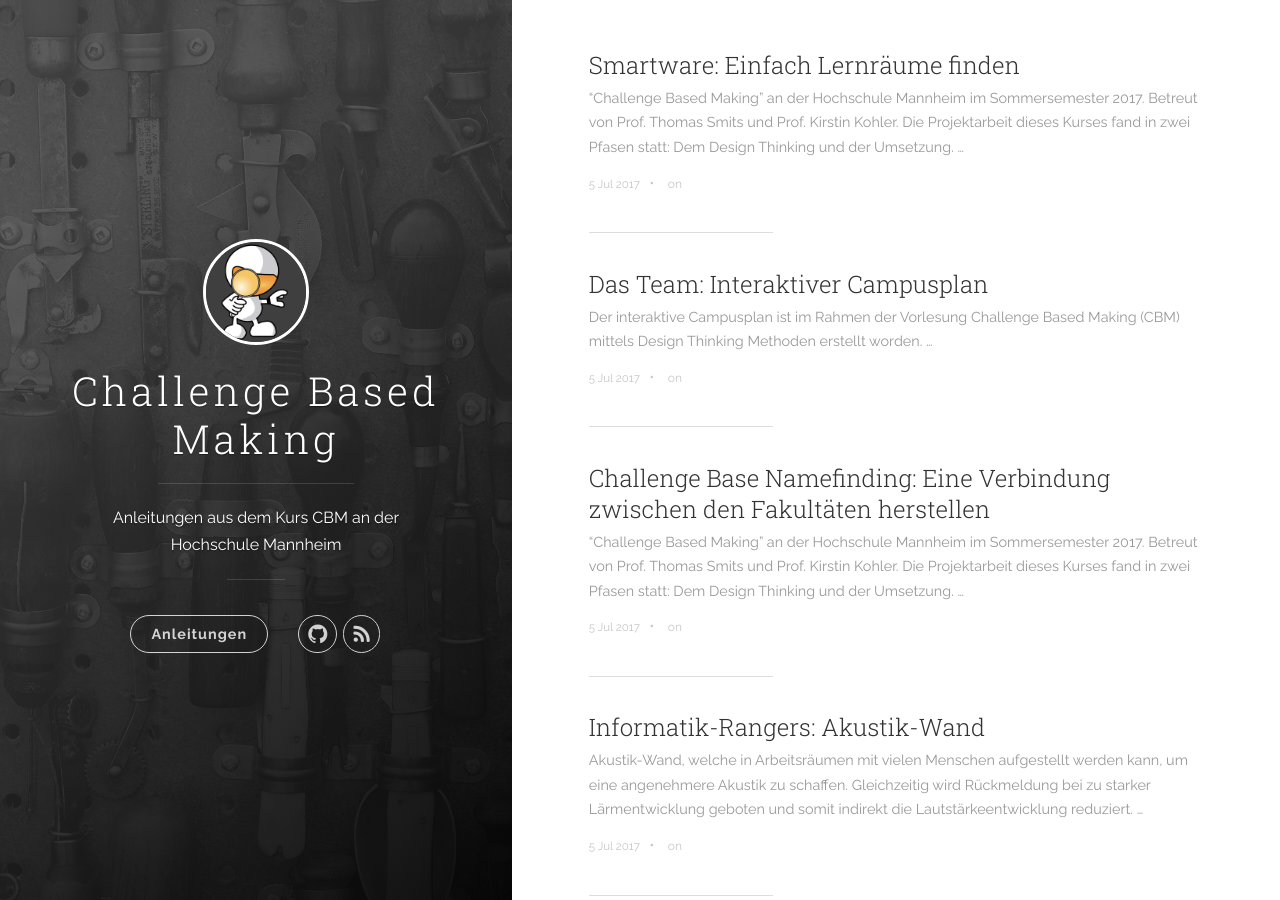
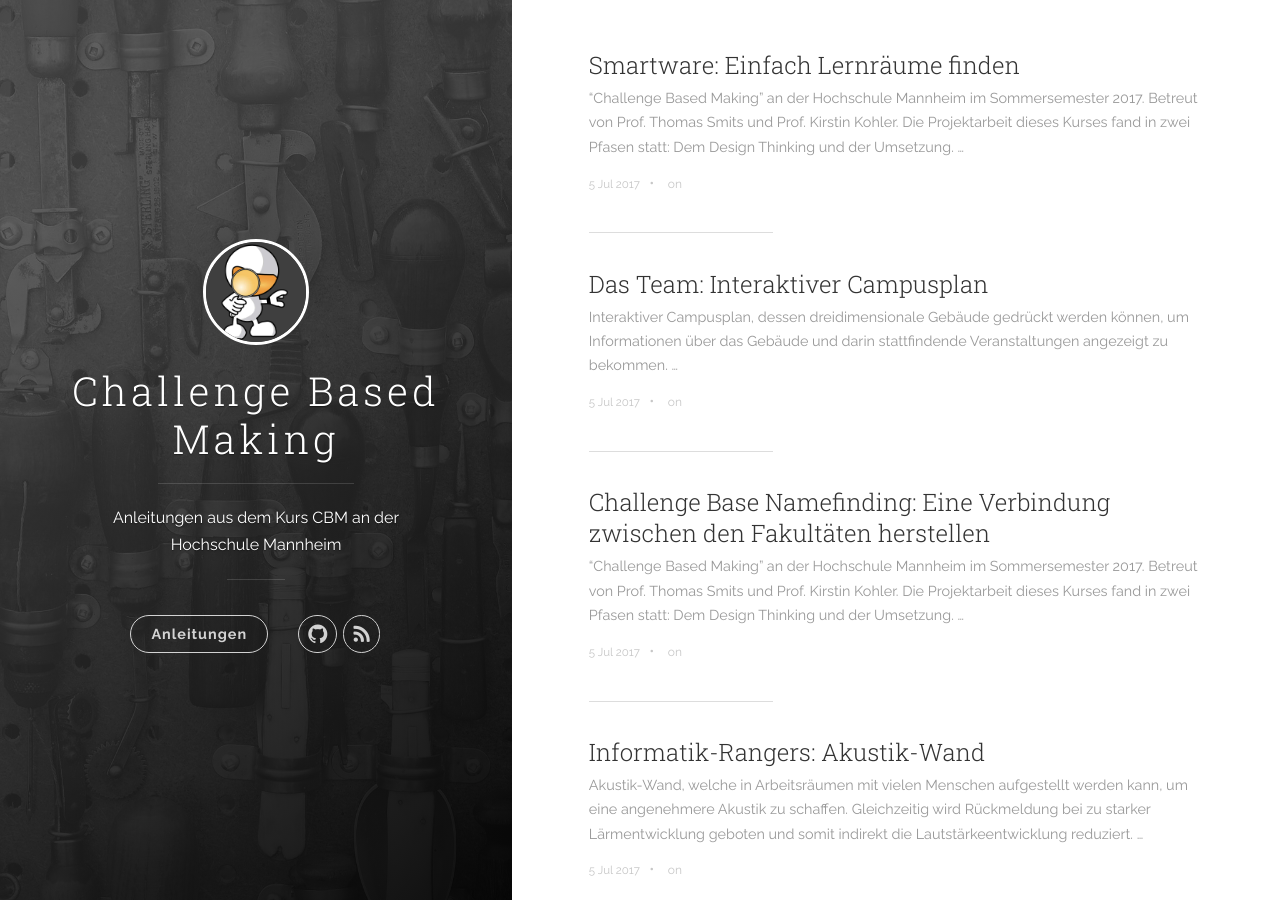
Before and after one commit to cbm-instructions/cbm-instructions.github.io, a Jekyll site: the page built from index.html, in a window 1280 px wide and 900 px high. Built offline with Jekyll 4.4.1, drawn with Linux system fonts in a browser that asks for light colours; nearby versions of some CDN libraries; the list of posts is cut into pages by our own code; part of the change alters nothing that is shown.

Commit message:
Update 2017-07-05-dasTeam.markdown
Teaser angepasst
die Unter-Unter-Überschriften hab ich fett gemacht, weil man das mega schlecht lesen konnte
hauptsächlich Rechtschreibfehler gefixt

```diff
--- a/_posts/2017-07-05-dasTeam.markdown
+++ b/_posts/2017-07-05-dasTeam.markdown
@@ -5,18 +5,18 @@ layout: post
 date: 2017-07-05 12:00:00 +0200
 ---
 
-Der interaktive Campusplan ist im Rahmen der Vorlesung Challenge Based Making (CBM) mittels Design Thinking Methoden erstellt worden.
+Interaktiver Campusplan, dessen dreidimensionale Gebäude gedrückt werden können, um Informationen über das Gebäude und darin stattfindende Veranstaltungen angezeigt zu bekommen.
 
 <img src="/images/dasteam/iExpo.gif" alt="iExpo.gif"/>
 
 Pascal Perle, Marcel Klug, Sebastian Grüb, Rico Zieger
 
 ## Einleitung
-Immer wieder klagen Studenten darüber, dass sie sich nicht ausreichend über das Leben auf dem Campus sowie den dort angebotenen Veranstaltungen informiert fühlen. Der interaktive Campus-Plan bietet nun eine Lösung für dieses Problem, indem er den Studierenden spielerisch Informationen über die Gebäude sowie den darin stattfindende Veranstaltungen vermittelt und ihnen so indirekt dabei hilft, aktiver am Leben auf dem Hochschulcampus teilzunehmen.
-Der Plan besteht aus physischen 3D-Modellen der 10 Gebäude des Haupt-Campus. Diese sind innen hohl, sodass mehrere LEDs zur farblichen Ausleuchtung der Gebäude darin platziert werden konnten. Die Gebäude selbst sind so positioniert, dass sie durch leichtes Drücken einen darunter liegenden Taster auslösen, der dann die Beleuchtung des jeweiligen Gebäudes aktiviert. Der gesamte Plan ist in einen stabilen Holzrahmen eingelassen, dessen Oberseite eine weiße Pappschicht bildet. Entsprechende Aussparungen in der Pappe sorgen dafür, dass die Gebäude durch sie hindurch ragen und von außen sichtbar sind. Über ein hölzernes Stativ ist ein Beamer knapp 80 cm oberhalb der Pappe befestigt und so ausgerichtet, dass auf die freien Flächen Informationen zu dem gerade gedrückten Gebäude projiziert werden können.
+Immer wieder klagen Studenten darüber, dass sie sich nicht ausreichend über das Leben auf dem Campus sowie den dort angebotenen Veranstaltungen informiert fühlen. Der interaktive Campusplan bietet nun eine Lösung für dieses Problem, indem er den Studierenden spielerisch Informationen über die Gebäude sowie den darin stattfindende Veranstaltungen vermittelt und ihnen so indirekt dabei hilft, aktiver am Leben auf dem Hochschulcampus teilzunehmen.
+Der Plan besteht aus physischen 3D-Modellen der 10 Gebäude des Hauptcampus. Diese sind innen hohl, sodass mehrere LEDs zur farblichen Ausleuchtung der Gebäude darin platziert werden konnten. Die Gebäude selbst sind so positioniert, dass sie durch leichtes Drücken einen darunter liegenden Taster auslösen, der dann die Beleuchtung des jeweiligen Gebäudes aktiviert. Der gesamte Plan ist in einen stabilen Holzrahmen eingelassen, dessen Oberseite eine weiße Pappschicht bildet. Entsprechende Aussparungen in der Pappe sorgen dafür, dass die Gebäude durch sie hindurch ragen und von außen sichtbar sind. Über ein hölzernes Stativ ist ein Beamer knapp 80 cm oberhalb der Pappe befestigt und so ausgerichtet, dass auf die freien Flächen Informationen zu dem gerade gedrückten Gebäude projiziert werden können.
 
 ## Material und Werkzeug
-Folgende Materialien werden für den Bau des Campus-Plans benötigt:
+Folgende Materialien werden für den Bau des Campusplans benötigt:
 
   * [1x Raspberry Pi Modell 3](https://www.cyberport.de/?DEEP=1123-00G&APID=117&wt_cc2=sea_pla_topseller_v1&gclid=CjwKEAjwm7jKBRDE2_H_t8DVxzISJACwS9WbiKza9JI850KB2_Y9_73PldQr2hXuxBM2C39G0gC9oxoCuPXw_wcB)
   * [1x Arduino Uno](https://store.arduino.cc/arduino-uno-rev3)
@@ -53,7 +53,7 @@ Folgende Materialien werden für den Bau des Campus-Plans benötigt:
   * [1x Fotokarton 300g/m²](https://www.architekturbedarf.de/katalog/artikelinfo/23448/fotokarton-300g_m_--50-x-70-cm)
 
 
-  Folgende Werkzeuge werden für den Bau des Campus-Plans benötigt:
+  Folgende Werkzeuge werden für den Bau des Campusplans benötigt:
   * [1x Heißklebepistole inkl. Heißklebepatrone](http://www.pearl.de/a-NC5391-3650.shtml;jsessionid=h708017300545DC8FE13821C5A320C900?vid=917&wa_id=40&wa_num=1102&utm_source=googleps&utm_medium=cpc&gclid=CjwKEAjwm7jKBRDE2_H_t8DVxzISJACwS9Wb2zet1ELtI7TBGM0O1_EIC145ndRR8k0FsHe8tH9f2xoCuCLw_wcB)
   * [1x Handbohrer](https://www.voelkner.de/products/314558/Donau-M22-Handbohrer.html?ref=43&products_model=C94639&gclid=CjwKEAjwm7jKBRDE2_H_t8DVxzISJACwS9WbAwnUOFrfuYAutKLa15hzb2w7VlH73jviTKwaOGIjxRoCChvw_wcB)
   * [1x Bohrkopf 4 mm](http://www.screwfix.de/bosch-multiconstruction-bohrer-4-x-75-mm.html?utm_source=Google&utm_medium=CPC&utm_campaign=Shopping&gclid=CjwKEAjwm7jKBRDE2_H_t8DVxzISJACwS9WbhwS-7f4REC0SOk9B6XU9fuKQpd7hSEVX51V_dy8P4RoCD0rw_wcB&gclsrc=aw.ds)
@@ -74,19 +74,18 @@ Folgende Materialien werden für den Bau des Campus-Plans benötigt:
 
 ## Vorbereitung
 
-### 1. Installieren von Raspbian
+<h3> <b>1. Installieren von Raspbian </b></h3>
 Sofern noch nicht geschehen, muss mit Raspbian zunächst ein Betriebssystem auf den Raspberry PI überspielt werden. Am einfachsten geht das mit Noobs, einem kompletten Installer für Raspbian. Weitere Informationen dazu gibt es [hier](https://www.raspberrypi.org/downloads/noobs/).
 
-### 2. Installieren der Arduino IDE
+<h3> <b>2. Installieren der Arduino IDE </b></h3>
 Um ein Programm für den Arduino zu schreiben bzw. um es darauf zu überspielen bietet sich die von Arduino selbst bereitgestellte IDE an. Zwar bietet diese nur eine sehr limitierte Funktionalität an, für unsere Zwecke ist das aber durchaus ausreichend. Die IDE kann [hier](https://www.arduino.cc/en/main/software) heruntergeladen werden.
 
-### 3. Importieren der LED Bibliothek
-Um den von uns verwendeten LED Streifen ansteuern zu können, wird [diese](https://github.com/adafruit/LPD8806) Bibliothek benötigt. Eine Schritt für Schritt Anleitung zum Importieren der Bibliothek findet sich in der zugehörigen Readme-Datei.
+<h3> <b>3. Importieren der LED Bibliothek </b></h3>
+Um den von uns verwendeten LED-Streifen ansteuern zu können, wird [diese](https://github.com/adafruit/LPD8806) Bibliothek benötigt. Eine Schritt für Schritt Anleitung zum Importieren der Bibliothek findet sich in der zugehörigen Readme-Datei.
 
-**Achtung:** Ältere Versionen dieses LED Streifens nutzen mit dem HL1606 ein anderes Chipset und benötigen daher auch andere Bibliotheken. Explizit wird zumindest diese Bibliothek benötigt, um PWM nutzen zu können wird zusätzlich auch diese benötig
+**Achtung:** Ältere Versionen dieses LED-Streifens nutzen mit dem HL1606 ein anderes Chipset und benötigen daher auch andere Bibliotheken. Explizit wird dafür zumindest [diese](https://github.com/adafruit/HL1606-LED-Strip) Bibliothek benötigt. Um PWM nutzen zu können, wird zusätzlich noch [diese](https://github.com/adafruit/HL1606-LED-Strip-PWM) benötigt.
 
-### 4. Installieren des Selenium-Treibers
-
+<h3> <b>4. Installieren des Selenium-Treibers </b></h3>
 Um mit dem Raspberry PI Informationen zu den Gebäuden anzeigen zu können, wird im späteren Verlauf eine Webseite genutzt. Da mit Python 2 eine Webseite aber immer nur als neuer Tab geöffnet werden kann, nutzen wir Selenium, um dieses Problem zu umgehen.
 
   * Selenium Installieren `pip install selenium`
@@ -96,46 +95,41 @@ Um mit dem Raspberry PI Informationen zu den Gebäuden anzeigen zu können, wird
 
 ## Step-by-Step-Guide
 
-### 1. Holzrahmen +Pappdeckel bauen
+<h3> <b>1. Holzrahmen +Pappdeckel bauen </b></h3>
 Ein Holzrahmen von 60 cm x 70 cm wird gewählt, sodass die einzelnen Gebäude noch groß genug sind.
-Die Hauptplatte mit einer Dicke von 5 mm wird auf 10 mm dicke “Füße” gestellt. Um der Basis des Stativs für den Beamer zu gestatten unter der Fläche des Holzrahmen zu sitzen, wird die Hinterseite offen gelassen.
+Die Hauptplatte mit einer Dicke von 5 mm wird auf 10 mm dicke “Füße” gestellt. Um der Basis des Stativs für den Beamer zu gestatten unter der Fläche des Holzrahmens zu sitzen, wird die Hinterseite offen gelassen.
 
 Auf die Oberseite der Hauptplatte wird ein Rahmen von 10 x 10 mm gesetzt.
 Der Pappdeckel mit einer Dicke von 5 mm sitzt im Rahmen auf 5 mm hohen Stützen und den vorhandenen Wattepads und schließt so mit dem Niveau des 10 mm hohen Rahmens ab.
 
 <img src="/images/dasteam/StepByStep/Step1-Box.png" alt="Step1-Box"/>
 
-
-### 2. Taster/Widerstände planen verlöten
-
-Da jedes der zehn Gebäude auf einen Druck reagieren können soll, wird entsprechend für jedes Gebäude ein separater Taster benötigt. Der Arduino verfügt jedoch nicht über ausreichend Pins, um jeden davon einzeln anzusprechen, weshalb je fünf Taster parallel geschaltet werden. Durch die Verwendung unterschiedlicher Widerstände für jeden Taster kann mit nur einem Pin der anliegende Spannungswert eindeutig zugeordnet werden. Explizit werden vor je einen der Taster ein 47 Ohm, 100 Ohm, 150 Ohm, 220 Ohm und 1000 Ohm Widerstand geschaltet. Als Pulldown Widerstand wird ebenfalls ein 100 Ohm Widerstand verwendet. Nach dem ersten Taster wird ein Kabel zu einem analogen Input-Pin gelegt, an dem die anliegenden Spannungswerte abgefragt werden können. Durch die unterschiedlichen Widerstände lässt sich so der gemessene Wert eindeutig einem Taster zuordnen.
+<h3> <b>2. Taster/Widerstände planen verlöten </b></h3>
+Da jedes der zehn Gebäude auf einen Druck reagieren können soll, wird entsprechend für jedes Gebäude ein separater Taster benötigt. Der Arduino verfügt jedoch nicht über ausreichend Pins, um jeden davon einzeln anzusprechen, weshalb je fünf Taster parallel geschaltet werden. Durch die Verwendung unterschiedlicher Widerstände für jeden Taster kann mit nur einem Pin der anliegende Spannungswert eindeutig zugeordnet werden. Explizit werden vor je einen der Taster ein 47 Ohm, 100 Ohm, 150 Ohm, 220 Ohm und 1000 Ohm Widerstand geschaltet. Als Pulldown Widerstand wird ebenfalls ein 100 Ohm Widerstand verwendet. Nach dem ersten Taster wird ein Kabel zu einem analogen Inputpin gelegt, an dem die anliegenden Spannungswerte abgefragt werden können. Durch die unterschiedlichen Widerstände lässt sich so der gemessene Wert eindeutig einem Taster zuordnen.
 
 <img src="/images/dasteam/StepByStep/Step2-Breadboard.png" alt="Step2-Breadboard"/>
 
-Nachdem die Taster und Widerstände entsprechend verlötet wurden, empfiehlt es sich diese, wie auf untenstehendem Bild zu erkennen ist, mit doppelseitigem Klebeband und Iso-Tape auf dem Boden zu fixieren.
+Nachdem die Taster und Widerstände entsprechend verlötet wurden, empfiehlt es sich diese, wie auf unten stehendem Bild zu erkennen ist, mit doppelseitigem Klebeband und Iso-Tape auf dem Boden zu fixieren.
 
 <img src="/images/dasteam/StepByStep/Step2-Verkabelung.jpg" alt="Step2-Verkabelung"/>
 
-
-### 3. LEDs verlöten und montieren
-
+<h3> <b>3. LEDs verlöten und montieren </b></h3>
 Damit jedes Gebäude auch erleuchtet, wenn es gedrückt wird, müssen die LEDs zusammen gelötet werden. In diesem Fall werden dafür 22 einzelne LEDs bzw. 11 doppelte LED-Stücke benötigt. Bei der Verkabelung dieser LEDs empfiehlt es sich zur besseren Unterscheidung der Kontakte verschiedene Farben zu verwenden: Rot für den +5V Kontakt, Blau für den Cl Kontakt, Grau für den Din Kontakt und schließlich Schwarz für den GND Kontakt. Die Länge der Kabel wird so abgemessen, dass sie passend zu den Abständen zwischen den Gebäuden sind.
 Um die Gebäude mit den LEDs verbinden zu können, werden Grundflächen aus Pappe ausgeschnitten. Diese verbinden im späteren Verlauf LEDs mit Gebäuden. Die Grundflächen benötigen hierzu zwei Klappen, damit die LEDs hindurchgeführt werden können.
 
 <img src="/images/dasteam/StepByStep/Step3-1.jpg" alt="Step3-1"/>
 
-Nun kann gelötet werden. Zu Beachten ist, dass Gebäude G vier LEDs bzw. zwei doppelte LED-Stücke benötigt. In welcher Reihenfolge die Kontakte verlötet werden spielt zwar keine Rolle, die Praxis zeigt aber, dass es am einfachsten ist, mit dem untersten zu beginnen. Darüber hinaus sollten die Grundflächen schon nach dem Verlöten einzelner LED-Stücke in Position geschoben werden, da diese nachträglich nur noch schwer anzubringen sind.
+Nun kann gelötet werden. Zu beachten ist, dass Gebäude G vier LEDs bzw. zwei doppelte LED-Stücke benötigt. In welcher Reihenfolge die Kontakte verlötet werden spielt zwar keine Rolle, die Praxis zeigt aber, dass es am einfachsten ist, mit dem untersten zu beginnen. Darüber hinaus sollten die Grundflächen schon nach dem Verlöten einzelner LED-Stücke in Position geschoben werden, da diese nachträglich nur noch schwer anzubringen sind.
 
 <img src="/images/dasteam/StepByStep/Step3-2.jpg" alt="Step3-2"/>
 
-### 4. 3D-Modellierung der Hochschulgebäude
-
-Die 3D-Modelle der Hochschulgebäude werden mit der 3D-Modelling Software Blender angefertigt. Hierbei wurde die Blender-Version 2.78 benutzt. Die Modelle können manuell erstellt werden. Zur Vereinfachung und Zeiteinsparung können diese auch einfach über eine externe Datei wie [OpenScreetMaps](https://www.openstreetmap.org/export#map=17/49.47058/8.48283) importiert werden. Diese Modelle müssen jedoch noch angepasst werden, um für den 3D-Druck verwendet werden zu können. Den Modellen fehlt zum einen die Dicke an den Wände, sowie die richtige Skalierung.
+<h3> <b>4. 3D-Modellierung der Hochschulgebäude </b></h3>
+Die 3D-Modelle der Hochschulgebäude werden mit der 3D-Modelling Software Blender angefertigt. Hierbei wurde die Blender-Version 2.78 benutzt. Die Modelle können manuell erstellt werden. Zur Vereinfachung und Zeiteinsparung können diese auch einfach über eine externe Datei wie [OpenScreetMaps](https://www.openstreetmap.org/export#map=17/49.47058/8.48283) importiert werden. Diese Modelle müssen jedoch noch angepasst werden, um für den 3D-Druck verwendet werden zu können. Den Modellen fehlt die korrekte Dicke an den Wände sowie die richtige Skalierung.
 Die nötige Dicke kann mittels Solidify-Modifier gesetzt werden. Diesen findet man unter Properties > Modifiers > Add Modifier > Solidify.
 
 <img src="/images/dasteam/StepByStep/Step4-1.png" alt="Step4-1"/>
 
-Besonders Gebäude mit Rundungen müssen manuell korrigiert werden. Zusätzlich sollte auch die Decke der Gebäude auf eine einheitliche Dicke angepasst werden. Dazu müssen die Deckenfläche einfach im Edit-Mode verschoben werden. Die Skalierung kann erst später angewendet werden, da die Gebäude einzeln skaliert werden müssen. Im jetzigen Zustand würde die Skalierung nach dem Parent-Objekt gerichtet werden und deshalb nicht exakt auf das gewünschte Resultat führen.
+Besonders Gebäude mit Rundungen müssen manuell korrigiert werden. Zusätzlich sollte auch die Decke der Gebäude auf eine einheitliche Dicke angepasst werden. Dazu müssen die Deckenflächen einfach im Edit-Mode verschoben werden. Die Skalierung kann erst später angewendet werden, da die Gebäude einzeln skaliert werden müssen. Im jetzigen Zustand würde die Skalierung nach dem Parent-Objekt gerichtet werden und deshalb nicht exakt auf das gewünschte Resultat führen.
 
 <img src="/images/dasteam/StepByStep/Step4-2.png" alt="Step4-2"/>
 
@@ -148,33 +142,31 @@ Die fertigen Gebäude müssen nun noch einzeln als STL-Datei exportiert werden.
 
 <img src="/images/dasteam/StepByStep/Step4-6.png" alt="Step4-6"/>
 
-
-### 5. WattePads positionieren
-Um die Gebäude drücken zu können, müssen diese auf einem etwas nachgebenden Boden sitzen. Es hat sich gezeigt, dass zwei handelsübliche WattePads übereinander genau die richtige Höhe und Elastizität dafür bieten. Die WattePads sind dafür gg. zurecht zu schneiden und mittels doppelseitigem Klebeband so um die Taster zu positionieren, dass die Grundflächen der Gebäude gut aufliegen können.
+<h3> <b>5. Wattepads positionieren </b></h3>
+Um die Gebäude drücken zu können, müssen diese auf einem etwas nachgebenden Boden sitzen. Es hat sich gezeigt, dass zwei handelsübliche Wattepads übereinander genau die richtige Höhe und Elastizität dafür bieten. Die Wattepads sind dafür ggf. zurecht zu schneiden und mittels doppelseitigem Klebeband so um die Taster zu positionieren, dass die Grundflächen der Gebäude gut aufliegen können.
 
 <img src="/images/dasteam/StepByStep/WattePads.jpg" alt="WattePads"/>
 
-
-### 6. Alle Teile zusammen führen
-Da bereits Taster und WattePads auf dem Holzbrett befestigt sind, werden nun die LEDs und Gebäudemodelle angebracht. Hierzu werden zunächst die LEDs mit den Grundflächen und diese Grundflächen anschließend dann mit den Gebäuden selbst verklebt.
+<h3> <b>6. Alle Teile zusammen führen </b></h3>
+Da bereits Taster und Wattepads auf dem Holzbrett befestigt sind, werden nun die LEDs und Gebäudemodelle angebracht. Hierzu werden zunächst die LEDs mit den Grundflächen und diese Grundflächen anschließend dann mit den Gebäuden selbst verklebt.
 
 <img src="/images/dasteam/StepByStep/Step6-1.jpg" alt="Step6-1"/>
 
-Als nächstes wird jedes Gebäude an seinem Stellplatz auf dem Holzbrettplatziert. An den Seiten des Holzbretts und an 5-6 weiteren freien Stellen werden kleine Holzklötze angebracht. Diese dienen dazu, dass die Pappe, die als Abdeckung genutzt wird, nicht eingedrückt wird und es somit auch kein “Wackeln” gibt. Ist dies erledigt kann nun die Pappe über die Häuser gelegt werden.  Hierzu werden die Häuser langsam von unten durch die ihnen zugehörigen Löchern geführt.
+Als nächstes wird jedes Gebäude an seinem Stellplatz auf dem Holzbrett platziert. An den Seiten des Holzbretts und an 5-6 weiteren freien Stellen werden kleine Holzklötze angebracht. Diese dienen dazu, dass die Pappe, die als Abdeckung genutzt wird, nicht eingedrückt wird und es somit auch kein “Wackeln” gibt. Ist dies erledigt, kann nun die Pappe über die Häuser gelegt werden.  Hierzu werden die Häuser langsam von unten durch die ihnen zugehörigen Löchern geführt.
 
 <img src="/images/dasteam/StepByStep/Step6-2.jpg" alt="Step6-2"/>
 
-### 7. Stativ für Beamer bauen + Beamer ausrichten
-Um Informationen gut auf der Pappoberfläche darstellen zu können, wird diese mit einem Beamer von oben bestrahlt. Um den Beamer dort positionieren zu können, muss zunächst ein entsprechendes Stativ konstruiert werden. Dafür wird aus dem restlichen Holz, das beim Bau der Hauptplatte übrig geblieben ist, eine 60 x 35 Zentimeter große Platte ausgeschnitten. Diese dient dem Stativ als Standfuß. Anschließend wird die Holzleiste (100 cm x 4 cm x 4 cm), wie auf den Bildern gezeigt, mit Hilfe der Winkelverbinder am Ende der Platte befestigt.
+<h3> <b>7. Stativ für Beamer bauen + Beamer ausrichten </b></h3>
+Um Informationen gut auf der Pappoberfläche darstellen zu können, wird diese mit einem Beamer von oben bestrahlt. Um den Beamer dort positionieren zu können, muss zunächst ein entsprechendes Stativ konstruiert werden. Dafür wird aus dem restlichen Holz, das beim Bau der Hauptplatte übrig geblieben ist, eine 60 x 35 Zentimeter große Platte ausgeschnitten. Diese dient dem Stativ als Standfuß. Anschließend wird die Holzleiste (100 cm x 4 cm x 4 cm), wie auf den Bildern gezeigt, mithilfe der Winkelverbinder am Ende der Platte befestigt.
 
 <img src="/images/dasteam/StepByStep/Step7-1.jpg" alt="Step7-1"/>
 
-Im nächsten Schritt wird die Holzleiste (20cm x 4 cm x 2 cm) mit dem Scharnier am oberen Ende der zuvor montierten Leiste befestigt. Um den Beamer befestigen zu können, muss noch die 6mm-Gewindeschraube durch die Leiste geschraubt und mit einer Mutter festgezogen werden. Es empfiehlt sich das Loch der Einfachheit halber vor zu bohren. Die Gewindeschraube muss dabei in etwa 80 cm Höhe über der Bodenplatte durch die Leiste geschraubt werden. Zu guter Letzt wird noch eine beliebige andere Schraube als Abstandshalter so in die Stativstange geschraubt, dass die Leiste, auf der der Beamer befestigt ist, etwa 3 bis 4 Grad nach vorne geneigt wird.
+Im nächsten Schritt wird die Holzleiste (20 cm x 4 cm x 2 cm) mit dem Scharnier am oberen Ende der zuvor montierten Leiste befestigt. Um den Beamer befestigen zu können, muss noch die 6 mm - Gewindeschraube durch die Leiste geschraubt und mit einer Mutter festgezogen werden. Es empfiehlt sich das Loch der Einfachheit halber vorzubohren. Die Gewindeschraube muss dabei in etwa 80 cm Höhe über der Bodenplatte durch die Leiste geschraubt werden. Zu guter Letzt wird noch eine beliebige andere Schraube als Abstandshalter so in die Stativstange geschraubt, dass die Leiste, auf der der Beamer befestigt ist, etwa 3 bis 4 Grad nach vorne geneigt wird.
 
 <img src="/images/dasteam/StepByStep/Step7-2.jpg" alt="Step7-2"/>
 
-### 8. Coding / Arduino mit Raspberry zusammenführen
-Ergänzend zur Verdrahtung und dem physikalischen Aufbau der Taster und ihrer Widerstände muss der Arduino die Spannung am analogen PIN messen, auswerten und einem Gebäude zuordnen. Anschließend muss diese Zuordnung über die USB-Schnittstelle an den Raspberry Pi übertragen werden üben den die [Webseiten](https://github.com/cbm-instructions/das-team/tree/master/src/Websites) geöffnet werden.
+<h3> <b>8. Coding / Arduino mit Raspberry zusammenführen </b></h3>
+Ergänzend zur Verdrahtung und dem physikalischen Aufbau der Taster und ihrer Widerstände muss der Arduino die Spannung am analogen PIN messen, auswerten und einem Gebäude zuordnen. Anschließend muss diese Zuordnung über die USB-Schnittstelle an den Raspberry Pi übertragen werden über den die [Webseiten](https://github.com/cbm-instructions/das-team/tree/master/src/Websites) geöffnet werden.
 
 Zuerst muss der Arduino an das Endgerät, mit installierter Arduino IDE oder lauffähigem Arduino Web Editor, über USB angeschlossen werden. Die Datei LEDbtn.ino wird dann in der Arduino IDE geöffnet und der Port, an welchem der Arduino gefunden wird, ausgewählt.
 Nun muss der Sketch (Arduino Programm Code) kompiliert und auf den Arduino hochgeladen werden.
```
